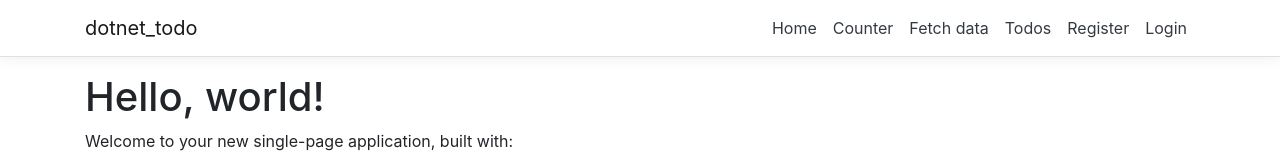
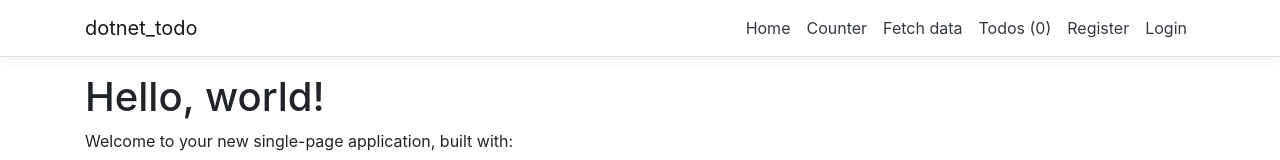
Before and after one commit to theschmocker/dotnet-core-todo, a React (Create React App) app in the folder ClientApp/: page / in a window 1280 px wide. Shown: the top 160 px of the page. Built offline with nearby package versions, Linux system fonts and the light colour scheme; no server answers.

Commit message:
add incomplete todo indicator to nav

```diff
--- a/ClientApp/src/components/NavMenu.js
+++ b/ClientApp/src/components/NavMenu.js
@@ -3,6 +3,14 @@ import { Collapse, Container, Navbar, NavbarBrand, NavbarToggler, NavItem, NavLi
 import { Link } from 'react-router-dom';
 import { LoginMenu } from './api-authorization/LoginMenu';
 import './NavMenu.css';
+import { useTodos } from '../state/TodoContext';
+
+function TodoNavLink() {
+  const { todos } = useTodos();
+  return (
+    <NavLink tag={Link} className="text-dark" to="/todos">Todos ({todos ? todos.filter(t => !t.done).length : 0})</NavLink>
+  )
+}
 
 export class NavMenu extends Component {
   static displayName = NavMenu.name;
@@ -41,7 +49,7 @@ export class NavMenu extends Component {
                   <NavLink tag={Link} className="text-dark" to="/fetch-data">Fetch data</NavLink>
                 </NavItem>
                 <NavItem>
-                  <NavLink tag={Link} className="text-dark" to="/todos">Todos</NavLink>
+                  <TodoNavLink />
                 </NavItem>
                 <LoginMenu>
                 </LoginMenu>
```
